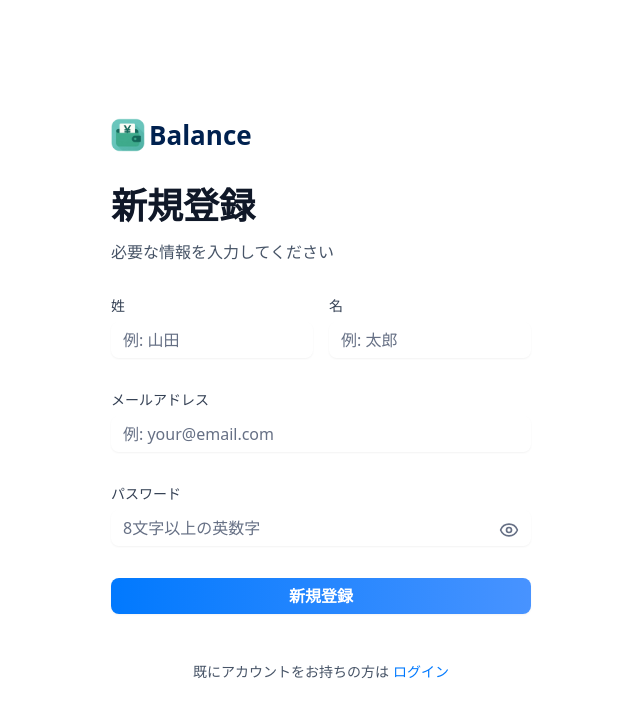
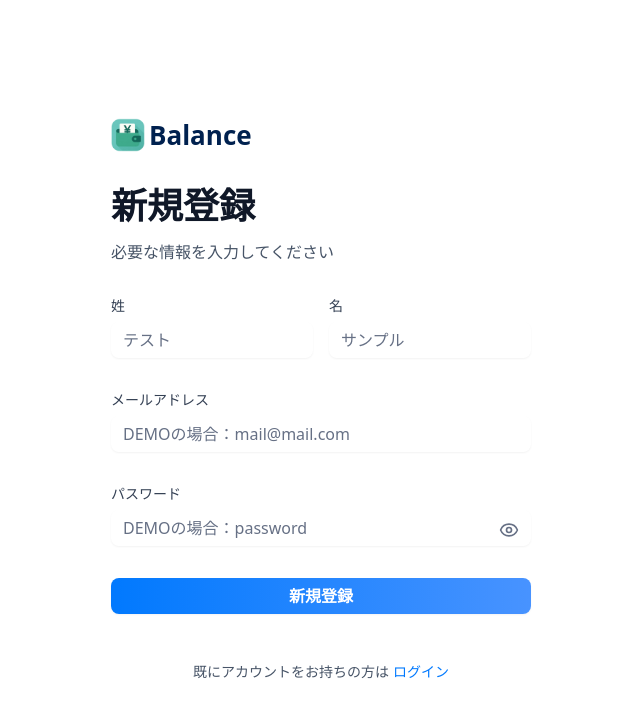
Before and after one commit to Maple01A/fullstack, a Next.js app: page /sign-up in a window 1280 px wide. Shown: the top 718 px of the page, without its empty margins (319-959 px from the left). Built offline with nearby package versions, Linux system fonts and the light colour scheme; no server answers.

Commit message:
Update AuthForm.tsx

```diff
--- a/components/ui/AuthForm.tsx
+++ b/components/ui/AuthForm.tsx
@@ -223,8 +223,8 @@ const AuthForm = ({ type }: { type: string }) => {
                   animate="visible"
                   custom={0}
                 >
-                  <CustomInput control={form.control} name='firstName' label="姓" placeholder='例: 山田' />
-                  <CustomInput control={form.control} name='lastName' label="名" placeholder='例: 太郎' />
+                  <CustomInput control={form.control} name='firstName' label="姓" placeholder='テスト' />
+                  <CustomInput control={form.control} name='lastName' label="名" placeholder='サンプル' />
                 </motion.div>
               </>
             )}
@@ -235,7 +235,7 @@ const AuthForm = ({ type }: { type: string }) => {
               animate="visible"
               custom={type === 'sign-up' ? 1 : 0}
             >
-              <CustomInput control={form.control} name='email' label="メールアドレス" placeholder='例: your@email.com' />
+              <CustomInput control={form.control} name='email' label="メールアドレス" placeholder='DEMOの場合：mail@mail.com' />
             </motion.div>
 
             <motion.div
@@ -249,7 +249,7 @@ const AuthForm = ({ type }: { type: string }) => {
                 control={form.control}
                 name='password'
                 label="パスワード"
-                placeholder='8文字以上の英数字'
+                placeholder='DEMOの場合：password'
                 type={showPassword ? 'text' : 'password'}
               />
               <button
```
